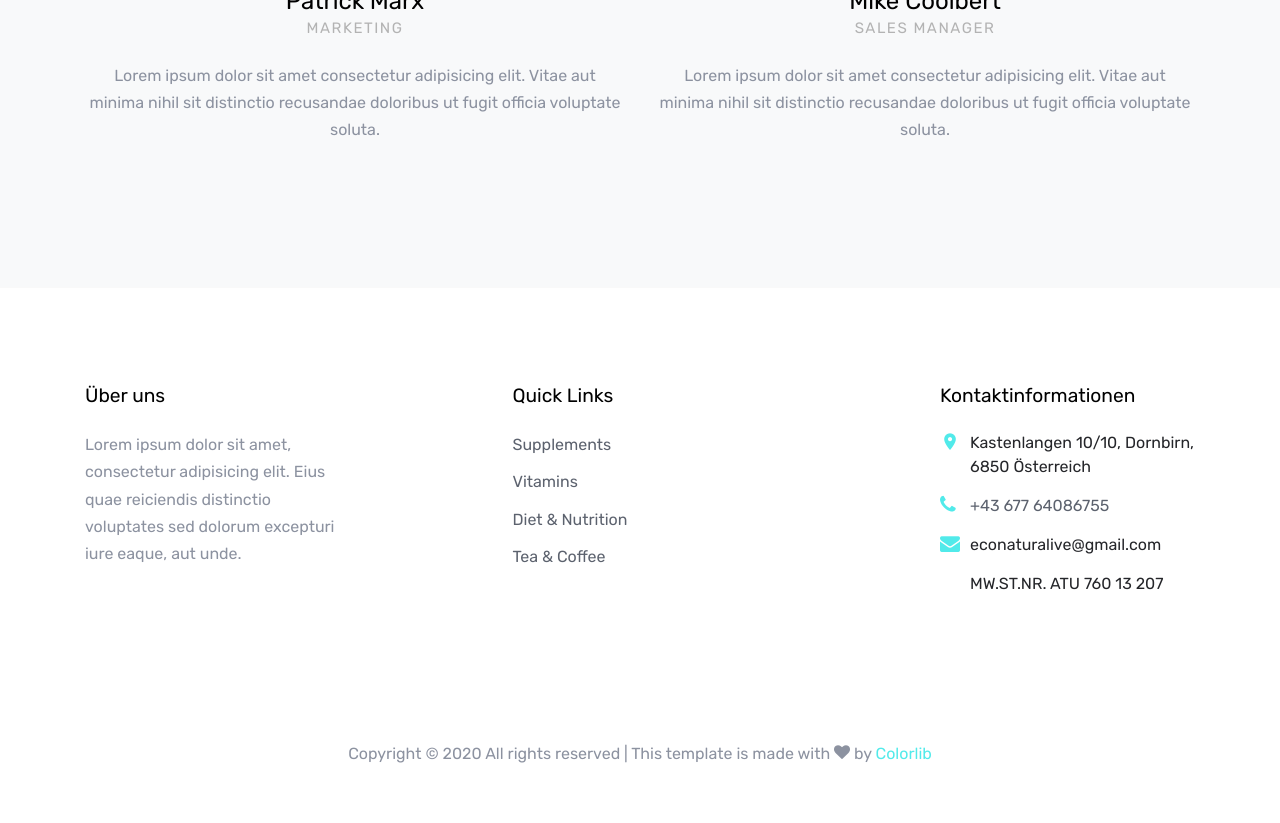
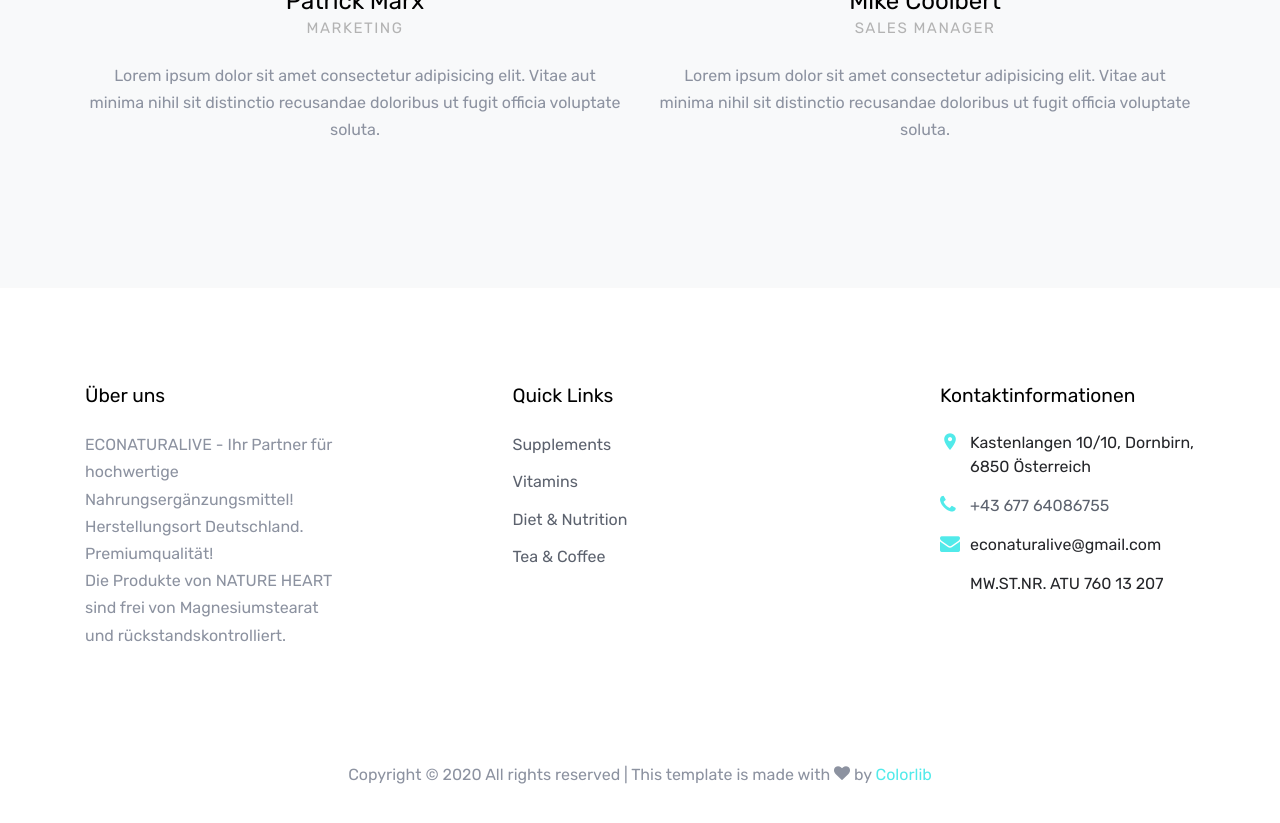
Before and after one commit to econaturalive/web, a Jekyll site: the page built from about.html, in a window 1280 px wide and 900 px high, scrolled down 2924 px. Shown: the top 823 px of the window. Built offline with Jekyll 4.4.1, drawn with Linux system fonts in a browser that asks for light colours; some web fonts are replaced; some of the changed text lies outside the part shown.

Commit message:
Weitere Optimierungen

```diff
--- a/_includes/footer.html
+++ b/_includes/footer.html
@@ -5,8 +5,8 @@
 
         <div class="block-7">
           <h3 class="footer-heading mb-4">Über uns</h3>
-          <p>Lorem ipsum dolor sit amet, consectetur adipisicing elit. Eius quae reiciendis distinctio voluptates
-            sed dolorum excepturi iure eaque, aut unde.</p>
+          <p>ECONATURALIVE - Ihr Partner für hochwertige Nahrungsergänzungsmittel! Herstellungsort Deutschland. Premiumqualität!
+             <br>Die Produkte von NATURE HEART sind frei von Magnesiumstearat und rückstandskontrolliert.</p>
         </div>
 
       </div>
--- a/about.html
+++ b/about.html
@@ -8,7 +8,7 @@
       <div class="col-lg-7 mx-auto align-self-center">
         <div class=" text-center">
           <h1>Über uns</h1>
-          <p>Lorem ipsum dolor sit amet consectetur adipisicing elit. Rerum obcaecati natus iure voluptatum eveniet harum recusandae ducimus saepe.</p>ˀ
+          <p>ECONATURALIVE - Ihr Partner für hochwertige Nahrungsergänzungsmittel!</p>
         </div>
       </div>
     </div>
```
